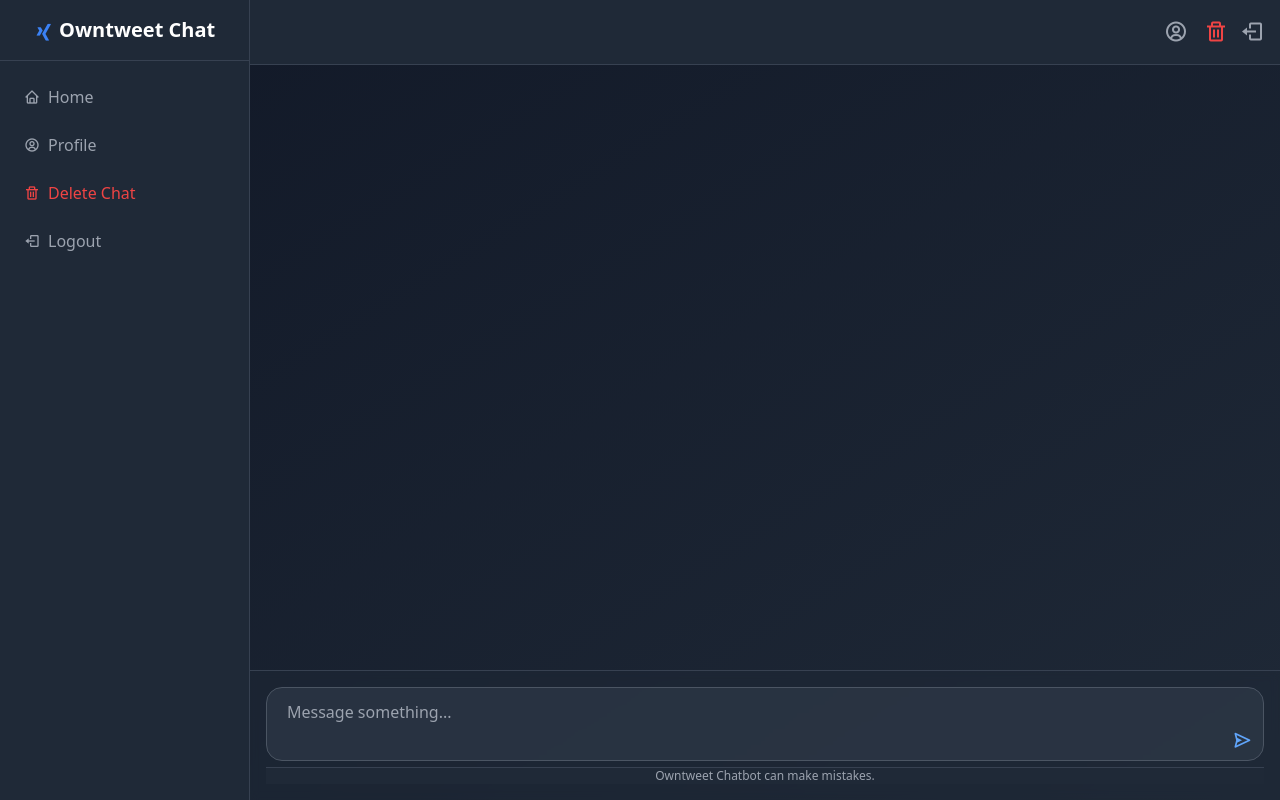
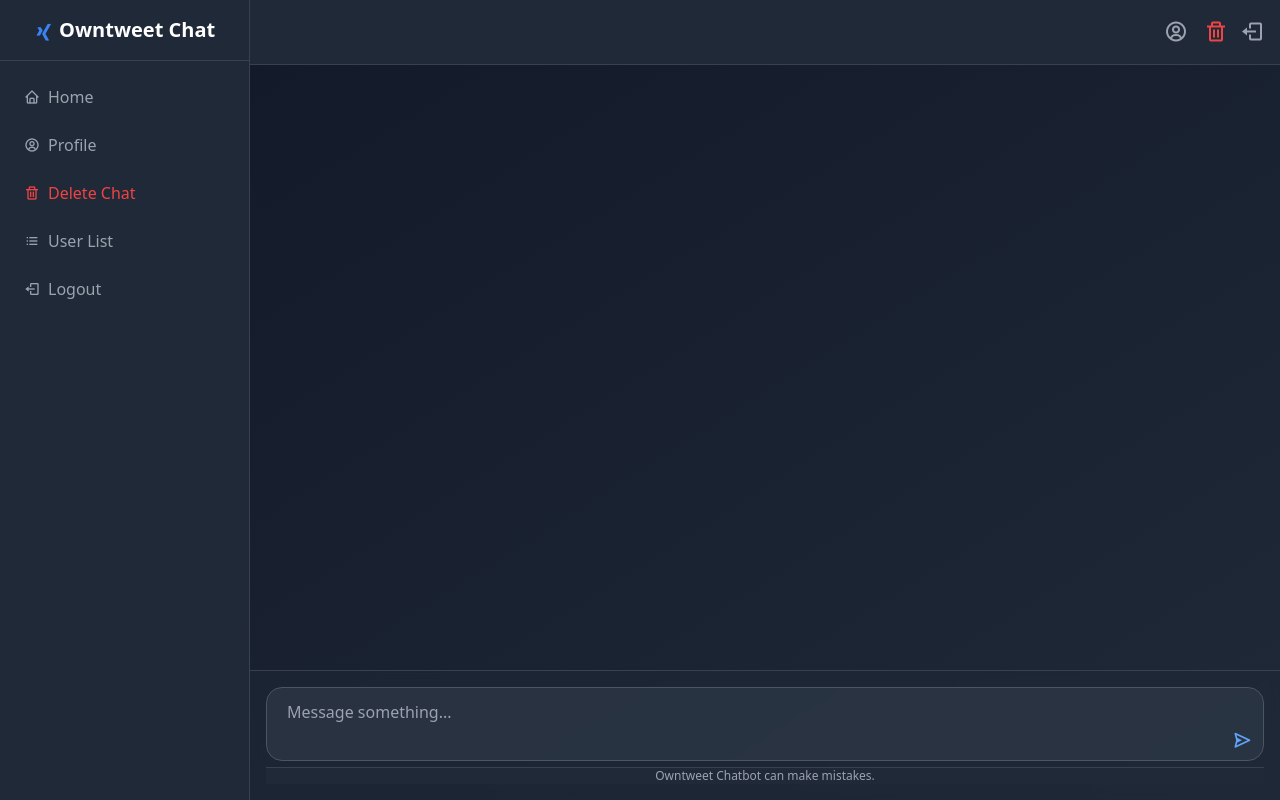
Before and after one commit to mkjuel25/Owntweet-Chatbot-with-Gemini-Api, a PHP site: page / in a window 1280 px wide. Run offline with PHP 8.4, Linux system fonts and the light colour scheme; the visitor is signed in with stand-in values (Sample User, id 1); data that the repository does not hold is empty; some libraries are stand-ins or nearby versions.

Commit message:
Update index.php

```diff
--- a/index.php
+++ b/index.php
@@ -293,10 +293,16 @@ if (isset($_SESSION['user_id'])) {
                     </button>
                 </li>
                 <li>
+                <a href="user_list.php" class="block p-2 rounded hover:bg-gray-700 flex items-center text-gray-400 hover:text-gray-300"> <!-- Active class for current page -->
+                    <i class='bx bx-list-ul align-middle mr-2'></i> User List
+                </a>
+                </li>
+                <li>
                     <a href="index.php?logout=1" class="block p-2 rounded hover:bg-gray-700 flex items-center text-gray-400 hover:text-gray-300">
                         <i class='bx bx-log-out align-middle mr-2'></i> Logout
                     </a>
                 </li>
+
             </ul>
         </nav>
     </aside>
```
